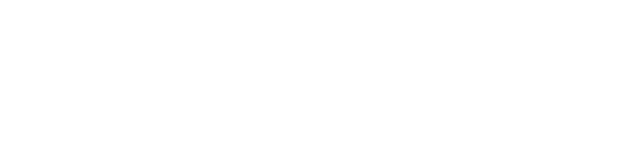
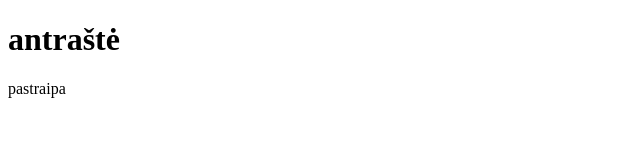
Before and after one commit to Egile/New-folder, a plain HTML site: page index.html in a window 1280 px wide. Shown: the whole page, without its empty margins (0-640 px from the left). Drawn offline with Linux system fonts and the light colour scheme.

Commit message:
add heading and paragraph to index.html

```diff
--- a/index.html
+++ b/index.html
@@ -6,6 +6,8 @@
     <title>Document</title>
 </head>
 <body>
+    <h1>antraštė</h1>
+    <p>pastraipa</p>
 
 </body>
 </html>
```
